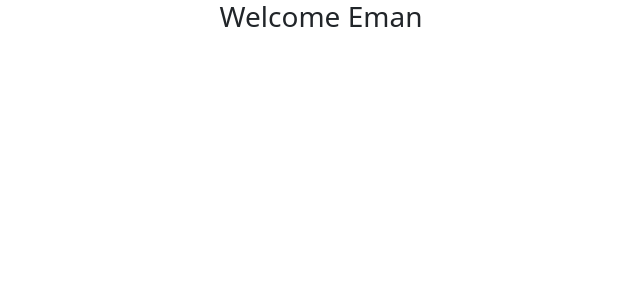
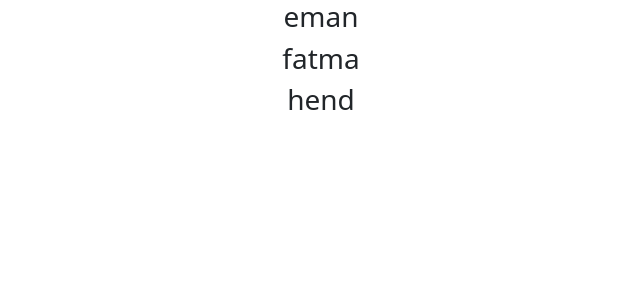
Before and after one commit to emangomaa/react-revision, a React (Create React App) app: page / in a window 1280 px wide. Shown: the top 300 px of the page, without its empty margins (319-959 px from the left). Built offline with nearby package versions, Linux system fonts and the light colour scheme.

Commit message:
use map method

```diff
--- a/src/App.js
+++ b/src/App.js
@@ -1,6 +1,7 @@
 
 import './App.css';
-import UserGreeting from './components/conditional rendering/UserGreeting';
+import NameList from './components/NameList';
+// import UserGreeting from './components/conditional rendering/UserGreeting';
 // import Great from './components/Great';
 // import Counter from './components/Counter';
 // import Bindevents from './components/Bindevents';
@@ -9,7 +10,8 @@ import UserGreeting from './components/conditional rendering/UserGreeting';
 function App() {
   return (
     <div className="App">
-      <UserGreeting/>
+      <NameList/>
+      {/* <UserGreeting/> */}
       {/* <Parent/> */}
       {/* <Bindevents/> */}
       {/* <Great/> */}
--- /dev/null
+++ b/src/components/NameList.js
@@ -0,0 +1,19 @@
+import React from 'react'
+
+function NameList() {
+    let names = ["eman","fatma","hend"]
+    const nameList = names.map(name => <h3>{name}</h3>)
+  return (
+    <>
+        {/* {
+            names.map(name => <h3>{name}</h3>)
+        } */}
+
+        {
+            nameList
+        }
+    </>
+  )
+}
+
+export default NameList
```
